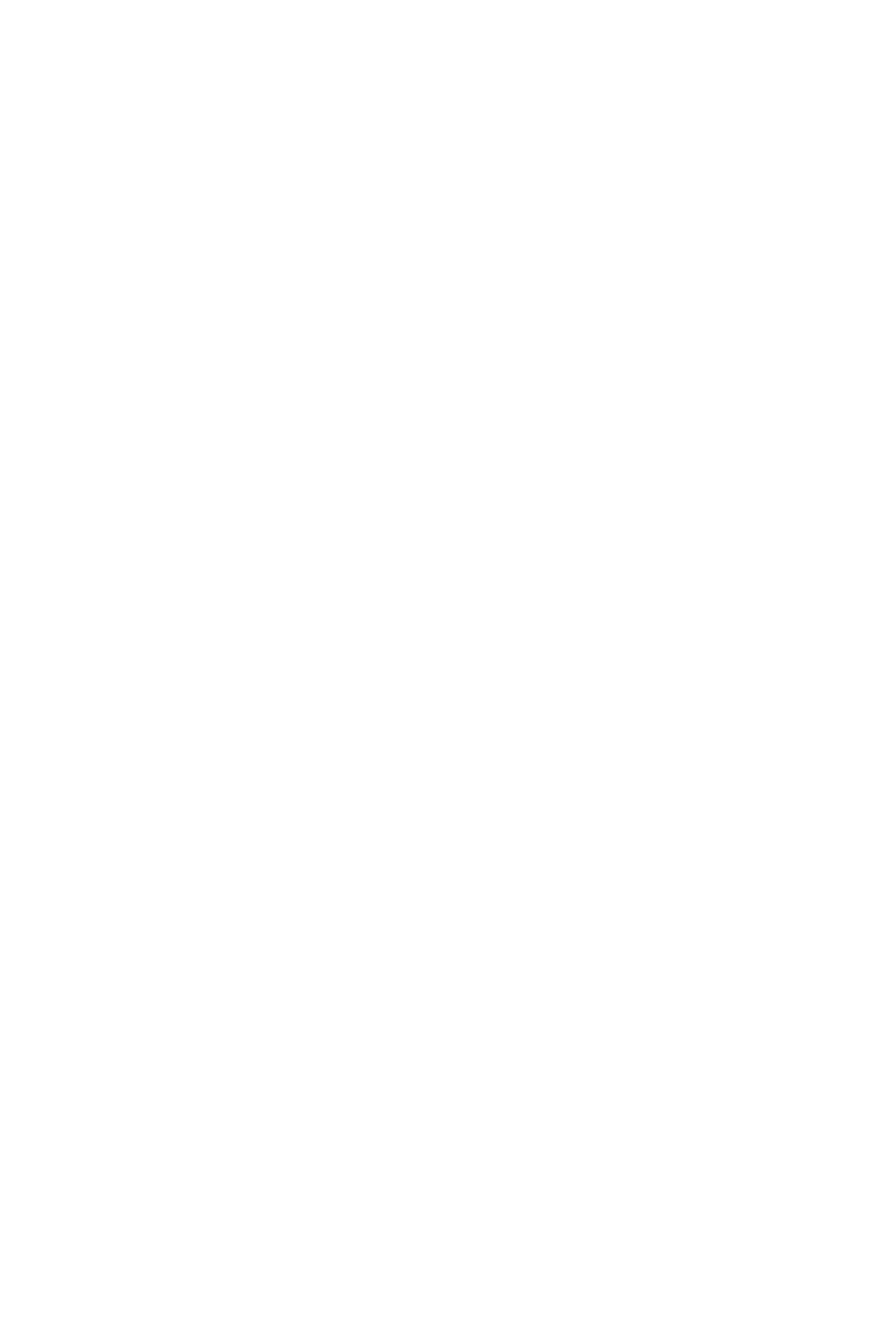
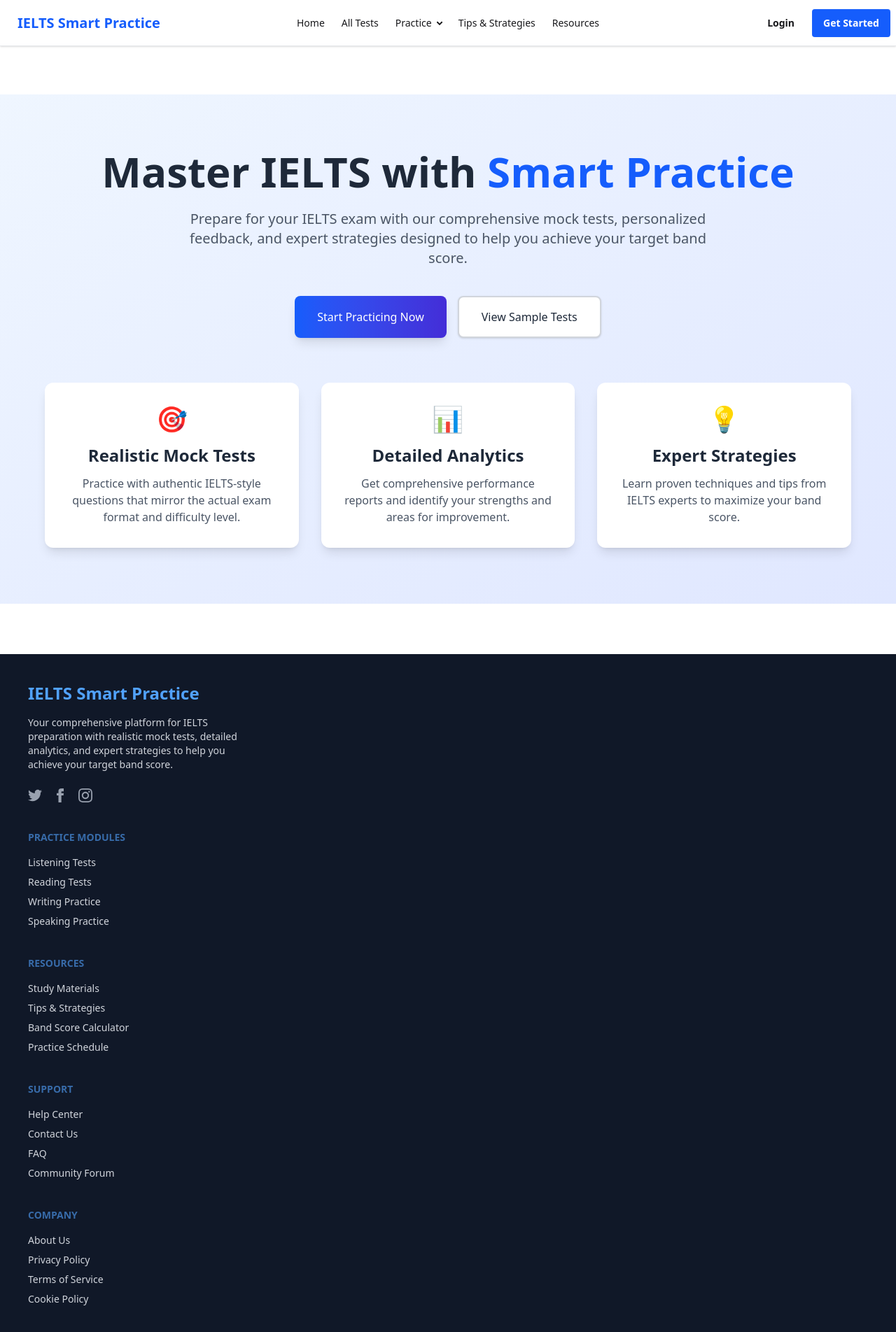
Before and after one commit to Kausarhossainbidyut/ielts-mock-testing-client, a React (Vite) app: page / in a window 1280 px wide. Shown: the top 1904 px of the page at 70% size. Before the commit the page ends 800 px from the top, so only its background shows below. Built offline with nearby package versions, Linux system fonts and the light colour scheme; no server answers.

Commit message:
successfully fetch login and registation

```diff
--- a/index.html
+++ b/index.html
@@ -1,5 +1,5 @@
 <!doctype html>
-<html lang="en">
+<html data-theme="light" lang="en">
   <head>
     <meta charset="UTF-8" />
     <link rel="icon" type="image/svg+xml" href="/vite.svg" />
--- a/package.json
+++ b/package.json
@@ -14,6 +14,7 @@
     "axios": "^1.13.5",
     "react": "^19.2.0",
     "react-dom": "^19.2.0",
+    "react-router-dom": "^6.30.3",
     "tailwindcss": "^4.1.18"
   },
   "devDependencies": {
--- a/src/Home.jsx
+++ b/src/Home.jsx
@@ -1,11 +1,50 @@
-import React from 'react';
+const Home = () => {
+  return (
+    <div className="min-h-screen">
+      {/* Hero Section */}
+      <div className="bg-gradient-to-br from-blue-50 to-indigo-100 py-20 px-4">
+        <div className="max-w-6xl mx-auto text-center">
+          <h1 className="text-5xl md:text-6xl font-bold text-gray-800 mb-6">
+            Master IELTS with <span className="text-blue-600">Smart Practice</span>
+          </h1>
+          <p className="text-xl text-gray-600 mb-10 max-w-3xl mx-auto">
+            Prepare for your IELTS exam with our comprehensive mock tests, personalized feedback,
+            and expert strategies designed to help you achieve your target band score.
+          </p>
 
-const Home = () => {
-    return (
-        <div>
+          <div className="flex flex-col sm:flex-row gap-4 justify-center mb-16">
+            <button className="px-8 py-4 bg-gradient-to-r from-blue-600 to-indigo-700 text-white rounded-lg hover:from-blue-700 hover:to-indigo-800 transition duration-300 font-medium shadow-lg hover:shadow-xl transform hover:-translate-y-1">
+              Start Practicing Now
+            </button>
+            <button className="px-8 py-4 bg-white text-gray-800 border-2 border-gray-300 rounded-lg hover:bg-gray-50 transition duration-300 font-medium shadow-sm">
+              View Sample Tests
+            </button>
+          </div>
 
+          {/* Features Section */}
+          <div className="grid grid-cols-1 md:grid-cols-3 gap-8 mt-16">
+            <div className="bg-white p-8 rounded-xl shadow-lg hover:shadow-xl transition-shadow">
+              <div className="text-4xl mb-4">🎯</div>
+              <h3 className="text-2xl font-bold text-gray-800 mb-3">Realistic Mock Tests</h3>
+              <p className="text-gray-600">Practice with authentic IELTS-style questions that mirror the actual exam format and difficulty level.</p>
+            </div>
+
+            <div className="bg-white p-8 rounded-xl shadow-lg hover:shadow-xl transition-shadow">
+              <div className="text-4xl mb-4">📊</div>
+              <h3 className="text-2xl font-bold text-gray-800 mb-3">Detailed Analytics</h3>
+              <p className="text-gray-600">Get comprehensive performance reports and identify your strengths and areas for improvement.</p>
+            </div>
+
+            <div className="bg-white p-8 rounded-xl shadow-lg hover:shadow-xl transition-shadow">
+              <div className="text-4xl mb-4">💡</div>
+              <h3 className="text-2xl font-bold text-gray-800 mb-3">Expert Strategies</h3>
+              <p className="text-gray-600">Learn proven techniques and tips from IELTS experts to maximize your band score.</p>
+            </div>
+          </div>
         </div>
-    );
+      </div>
+    </div>
+  );
 };
 
 export default Home;
--- a/src/Provider/AuthProvider.jsx
+++ b/src/Provider/AuthProvider.jsx
@@ -7,106 +7,74 @@ const AuthProvider = ({ children }) => {
   const [user, setUser] = useState(null);
   const [loading, setLoading] = useState(true);
 
-  // Function to register a new user
   const createUser = async (userData) => {
     try {
-      const response = await axios.post(`${import.meta.env.VITE_API_URL}/auth/register`, userData, {
+      const res = await axios.post(`${import.meta.env.VITE_API_URL}/auth/register`, userData, {
         withCredentials: true,
-        headers: {
-          'Content-Type': 'application/json',
-        },
+        headers: { "Content-Type": "application/json" },
       });
-
-      if (response.data.success) {
-        // Set user data after successful registration
-        setUser(response.data.user);
-        return response.data;
-      }
+      if (res.data.success) setUser(res.data.user);
+      return res.data;
     } catch (error) {
       throw error.response?.data || error;
     }
   };
 
-  // Function to login user
   const signIn = async (email, password) => {
     try {
-      const response = await axios.post(`${import.meta.env.VITE_API_URL}/auth/login`, {
-        email,
-        password
-      }, {
+      const res = await axios.post(`${import.meta.env.VITE_API_URL}/auth/login`, { email, password }, {
         withCredentials: true,
-        headers: {
-          'Content-Type': 'application/json',
-        },
+        headers: { "Content-Type": "application/json" },
       });
-
-      if (response.data.success) {
-        setUser(response.data.user);
-        return response.data;
-      }
+      if (res.data.success) setUser(res.data.user);
+      return res.data;
     } catch (error) {
       throw error.response?.data || error;
     }
   };
 
-  // Function to get current user
   const getCurrentUser = async () => {
     try {
-      const response = await axios.get(`${import.meta.env.VITE_API_URL}/auth/me`, {
-        withCredentials: true,
-      });
-
-      if (response.data.success) {
-        setUser(response.data.user);
-        return response.data.user;
+      const res = await axios.get(`${import.meta.env.VITE_API_URL}/auth/me`, { withCredentials: true });
+      if (res.data.success) setUser(res.data.user);
+      return res.data.user;
+    } catch (error) {
+      // 401 is expected when no session exists - silently handle it
+      if (error.response?.status === 401) {
+        // No active session, this is normal
+        setUser(null);
+        return null;
       }
-    } catch (error) {
-      console.error('Error getting current user:', error);
+      // For other errors, still set user to null but don't log
       setUser(null);
+      return null;
     }
   };
 
-  // Function to logout user
   const logOut = async () => {
     try {
-      await axios.post(`${import.meta.env.VITE_API_URL}/auth/logout`, {}, {
-        withCredentials: true,
-      });
+      await axios.post(`${import.meta.env.VITE_API_URL}/auth/logout`, {}, { withCredentials: true });
       setUser(null);
-    } catch (error) {
-      console.error('Error during logout:', error);
+    } catch (_) {
       setUser(null);
     }
   };
 
   useEffect(() => {
     const checkAuthStatus = async () => {
-      try {
-        // Try to get current user to check if session exists
-        await getCurrentUser();
-      } catch (error) {
-        console.error('No active session:', error);
-        setUser(null);
-      } finally {
-        setLoading(false);
-      }
+      // Check if user has an active session on app load
+      await getCurrentUser();
+      setLoading(false);
     };
 
     checkAuthStatus();
   }, []);
 
-  const authInfo = {
-    user,
-    loading,
-    createUser,
-    signIn,
-    logOut,
-    getCurrentUser,
-  };
-
   return (
-    <AuthContext.Provider value={authInfo}>{children}</AuthContext.Provider>
+    <AuthContext.Provider value={{ user, loading, createUser, signIn, logOut, getCurrentUser }}>
+      {children}
+    </AuthContext.Provider>
   );
 };
 
-export default AuthProvider;
+export { AuthProvider }
--- a/src/components/Footer.jsx
+++ b/src/components/Footer.jsx
@@ -2,9 +2,64 @@ import React from 'react';
 
 const Footer = () => {
     return (
-        <div>
+       <footer className="footer bg-gray-900 text-white p-10">
+  <aside>
+    <div className="text-2xl font-bold text-blue-400 mb-2">IELTS Smart Practice</div>
+    <p className="text-gray-300 max-w-xs">
+      Your comprehensive platform for IELTS preparation with realistic mock tests,
+      detailed analytics, and expert strategies to help you achieve your target band score.
+    </p>
+    <div className="flex gap-4 mt-4">
+      <a href="#" className="text-gray-400 hover:text-white transition">
+        <svg className="w-5 h-5" fill="currentColor" viewBox="0 0 24 24">
+          <path d="M24 4.557c-.883.392-1.832.656-2.828.775 1.017-.609 1.798-1.574 2.165-2.724-.951.564-2.005.974-3.127 1.195-.897-.957-2.178-1.555-3.594-1.555-3.179 0-5.515 2.966-4.797 6.045-4.091-.205-7.719-2.165-10.148-5.144-1.29 2.213-.669 5.108 1.523 6.574-.806-.026-1.566-.247-2.229-.616-.054 2.281 1.581 4.415 3.949 4.89-.693.188-1.452.232-2.224.084.626 1.956 2.444 3.379 4.6 3.419-2.07 1.623-4.678 2.348-7.29 2.04 2.179 1.397 4.768 2.212 7.548 2.212 9.142 0 14.307-7.721 13.995-14.646.962-.695 1.797-1.562 2.457-2.549z"/>
+        </svg>
+      </a>
+      <a href="#" className="text-gray-400 hover:text-white transition">
+        <svg className="w-5 h-5" fill="currentColor" viewBox="0 0 24 24">
+          <path d="M9 8h-3v4h3v12h5v-12h3.642l.358-4h-4v-1.667c0-.955.192-1.333 1.115-1.333h2.885v-5h-3.808c-3.596 0-5.192 1.583-5.192 4.615v3.385z"/>
+        </svg>
+      </a>
+      <a href="#" className="text-gray-400 hover:text-white transition">
+        <svg className="w-5 h-5" fill="currentColor" viewBox="0 0 24 24">
+          <path d="M12 2.163c3.204 0 3.584.012 4.85.07 3.252.148 4.771 1.691 4.919 4.919.058 1.265.069 1.645.069 4.849 0 3.205-.012 3.584-.069 4.849-.149 3.225-1.664 4.771-4.919 4.919-1.266.058-1.644.07-4.85.07-3.204 0-3.584-.012-4.849-.07-3.26-.149-4.771-1.699-4.919-4.92-.058-1.265-.07-1.644-.07-4.849 0-3.204.013-3.583.07-4.849.149-3.227 1.664-4.771 4.919-4.919 1.266-.057 1.645-.069 4.849-.069zm0-2.163c-3.259 0-3.667.014-4.947.072-4.358.2-6.78 2.618-6.98 6.98-.059 1.281-.073 1.689-.073 4.948 0 3.259.014 3.668.072 4.948.2 4.358 2.618 6.78 6.98 6.98 1.281.058 1.689.072 4.948.072 3.259 0 3.668-.014 4.948-.072 4.354-.2 6.782-2.618 6.979-6.98.059-1.28.073-1.689.073-4.948 0-3.259-.014-3.667-.072-4.947-.196-4.354-2.617-6.78-6.979-6.98-1.281-.059-1.69-.073-4.949-.073zm0 5.838c-3.403 0-6.162 2.759-6.162 6.162s2.759 6.163 6.162 6.163 6.162-2.759 6.162-6.163c0-3.403-2.759-6.162-6.162-6.162zm0 10.162c-2.209 0-4-1.79-4-4 0-2.209 1.791-4 4-4s4 1.791 4 4c0 2.21-1.791 4-4 4zm6.406-11.845c-.796 0-1.441.645-1.441 1.44s.645 1.44 1.441 1.44c.795 0 1.439-.645 1.439-1.44s-.644-1.44-1.439-1.44z"/>
+        </svg>
+      </a>
+    </div>
+  </aside>
 
-        </div>
+  <nav>
+    <h6 className="footer-title text-blue-400">Practice Modules</h6>
+    <a className="link link-hover text-gray-300">Listening Tests</a>
+    <a className="link link-hover text-gray-300">Reading Tests</a>
+    <a className="link link-hover text-gray-300">Writing Practice</a>
+    <a className="link link-hover text-gray-300">Speaking Practice</a>
+  </nav>
+
+  <nav>
+    <h6 className="footer-title text-blue-400">Resources</h6>
+    <a className="link link-hover text-gray-300">Study Materials</a>
+    <a className="link link-hover text-gray-300">Tips & Strategies</a>
+    <a className="link link-hover text-gray-300">Band Score Calculator</a>
+    <a className="link link-hover text-gray-300">Practice Schedule</a>
+  </nav>
+
+  <nav>
+    <h6 className="footer-title text-blue-400">Support</h6>
+    <a className="link link-hover text-gray-300">Help Center</a>
+    <a className="link link-hover text-gray-300">Contact Us</a>
+    <a className="link link-hover text-gray-300">FAQ</a>
+    <a className="link link-hover text-gray-300">Community Forum</a>
+  </nav>
+
+  <nav>
+    <h6 className="footer-title text-blue-400">Company</h6>
+    <a className="link link-hover text-gray-300">About Us</a>
+    <a className="link link-hover text-gray-300">Privacy Policy</a>
+    <a className="link link-hover text-gray-300">Terms of Service</a>
+    <a className="link link-hover text-gray-300">Cookie Policy</a>
+  </nav>
+</footer>
     );
 };
 
--- a/src/components/Navbar.jsx
+++ b/src/components/Navbar.jsx
@@ -0,0 +1,58 @@
+import React from 'react';
+import { Link } from 'react-router-dom';
+
+const Navbar = () => {
+    return (
+        <div className="navbar bg-white shadow-sm border-b border-gray-200">
+  <div className="navbar-start">
+    <div className="dropdown">
+      <div tabIndex={0} role="button" className="btn btn-ghost lg:hidden">
+        <svg xmlns="http://www.w3.org/2000/svg" className="h-5 w-5" fill="none" viewBox="0 0 24 24" stroke="currentColor">
+          <path strokeLinecap="round" strokeLinejoin="round" strokeWidth="2" d="M4 6h16M4 12h8m-8 6h16" />
+        </svg>
+      </div>
+      <ul
+        tabIndex="0"
+        className="menu menu-sm dropdown-content bg-white rounded-box z-10 mt-3 w-52 p-2 shadow-lg border border-gray-200">
+        <li><Link to="/">Home</Link></li>
+        <li><Link to="/tests">All Tests</Link></li>
+        <li><Link to="/tips">Tips & Strategies</Link></li>
+        <li><Link to="/resources">Resources</Link></li>
+      </ul>
+    </div>
+    <Link to="/" className="btn btn-ghost text-xl font-bold text-blue-600">
+      IELTS Smart Practice
+    </Link>
+  </div>
+
+  <div className="navbar-center hidden lg:flex">
+    <ul className="menu menu-horizontal px-1">
+      <li><Link to="/">Home</Link></li>
+      <li><Link to="/tests">All Tests</Link></li>
+      <li>
+        <details>
+          <summary>Practice</summary>
+          <ul className="p-2 bg-white w-48 shadow-lg rounded-box border border-gray-200">
+            <li><Link to="/listening">Listening</Link></li>
+            <li><Link to="/reading">Reading</Link></li>
+            <li><Link to="/writing">Writing</Link></li>
+            <li><Link to="/speaking">Speaking</Link></li>
+          </ul>
+        </details>
+      </li>
+      <li><Link to="/tips">Tips & Strategies</Link></li>
+      <li><Link to="/resources">Resources</Link></li>
+    </ul>
+  </div>
+
+  <div className="navbar-end">
+    <Link to="/login" className="btn btn-ghost mr-2">Login</Link>
+    <Link to="/registration" className="btn bg-blue-600 hover:bg-blue-700 text-white border-none">
+      Get Started
+    </Link>
+  </div>
+</div>
+    );
+};
+
+export default Navbar;
--- a/src/layouts/RootLayout.jsx
+++ b/src/layouts/RootLayout.jsx
@@ -1,11 +1,11 @@
 import { Outlet } from "react-router";
-import Header from "../components/Header";
-import Footer from "../components/Footer/Footer";
+import Footer from "../components/Footer";
+import Navbar from "../components/Navbar";
 
 const RootLayout = () => {
   return (
     <div>
-      <Header></Header>
+      <Navbar></Navbar>
       <main className=" pt-[69px] min-h-screen mx-auto ">
         <Outlet></Outlet>
       </main>
```
Also changed, not shown: src/App.jsx (added, +13 -0 lines), src/Routers/PrivateRoute.jsx (+5 -10 lines), src/Routers/mainRoutes.jsx (+4 -4 lines), src/main.jsx (+7 -7 lines), 1 other file (tests, documents, lock files or other folders).
